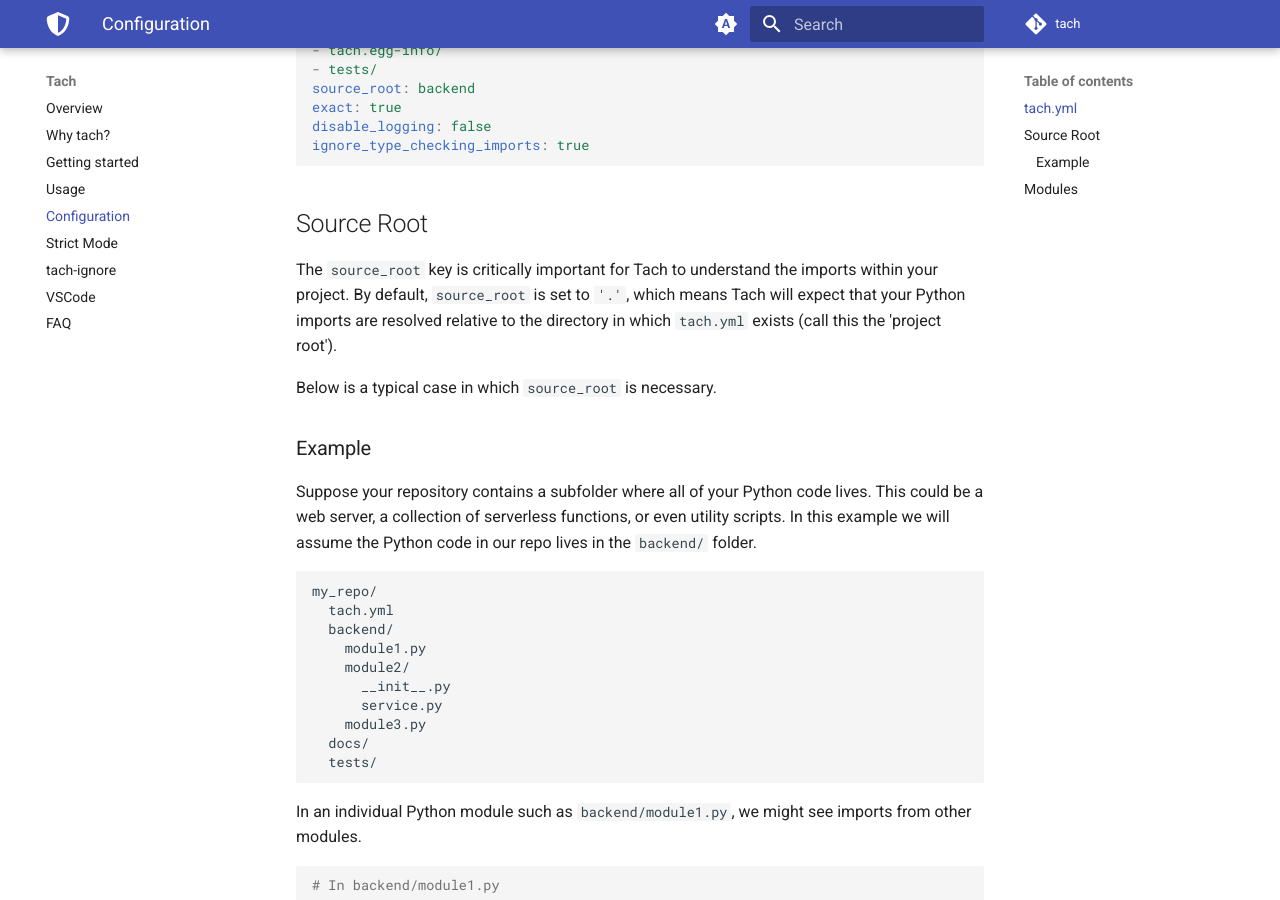
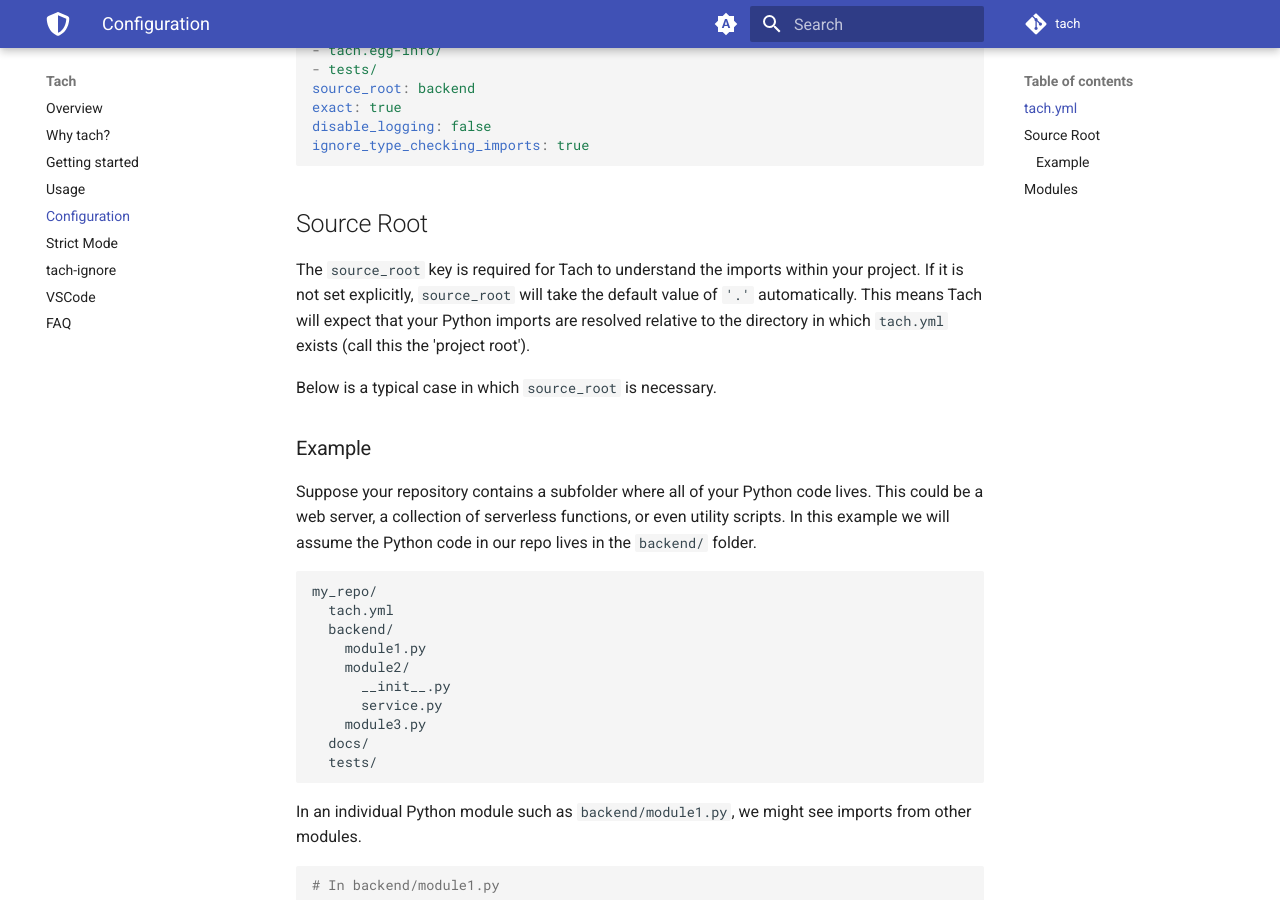
Before and after one commit to gauge-sh/tach, an MkDocs documentation site: the page built from docs/configuration.md, in a window 1280 px wide and 900 px high, scrolled down 839 px. Built offline with MkDocs 1.6.1 and Material for MkDocs 9.7.7, drawn with Linux system fonts in a browser that asks for light colours; comment, search, counter and statistics services are not loaded.

Commit message:
Tweak wording on source root docs

````diff
--- a/docs/configuration.md
+++ b/docs/configuration.md
@@ -39,8 +39,9 @@
 ```
 
 ## Source Root
-The `source_root` key is critically important for Tach to understand the imports within your project.
-By default, `source_root` is set to `'.'`, which means Tach will expect that your Python imports are resolved relative to the directory in which `tach.yml` exists (call this the 'project root').
+The `source_root` key is required for Tach to understand the imports within your project.
+If it is not set explicitly, `source_root` will take the default value of `'.'` automatically.
+This means Tach will expect that your Python imports are resolved relative to the directory in which `tach.yml` exists (call this the 'project root').
 
 Below is a typical case in which `source_root` is necessary.
 
````
